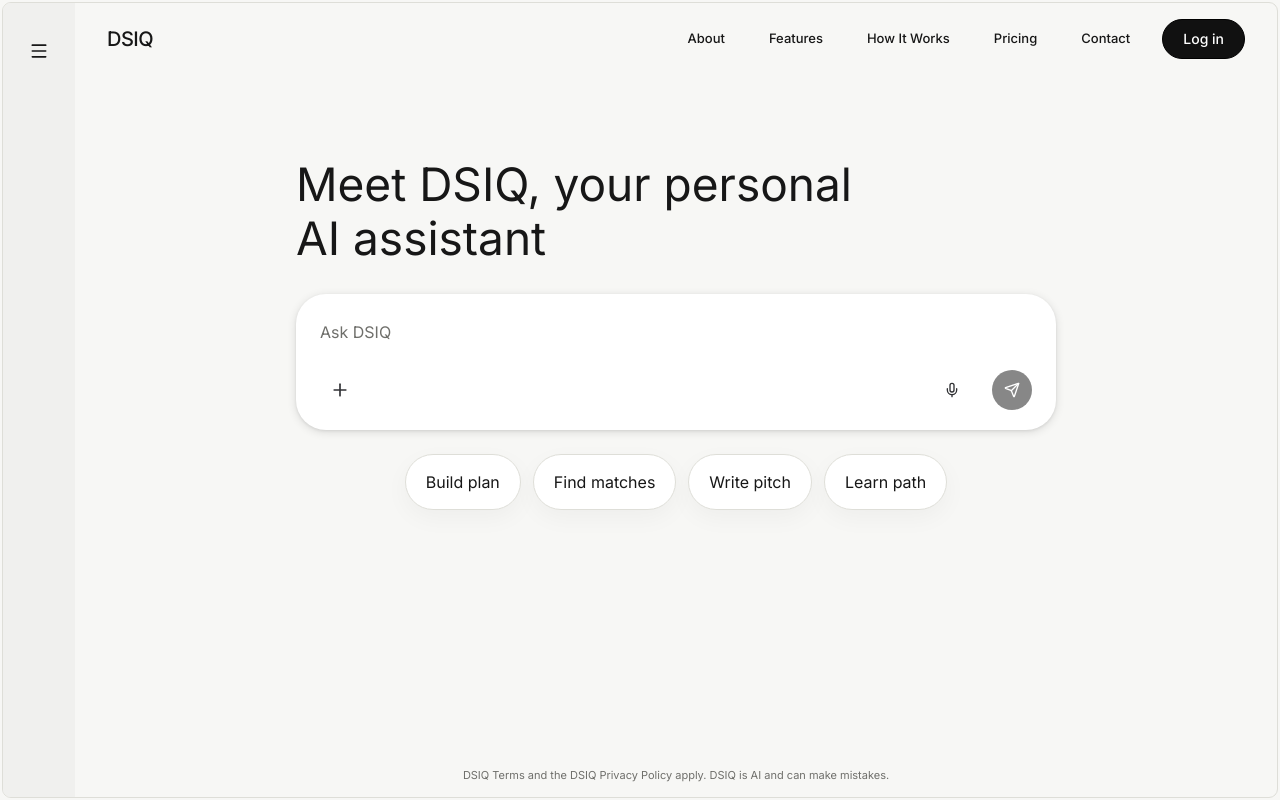
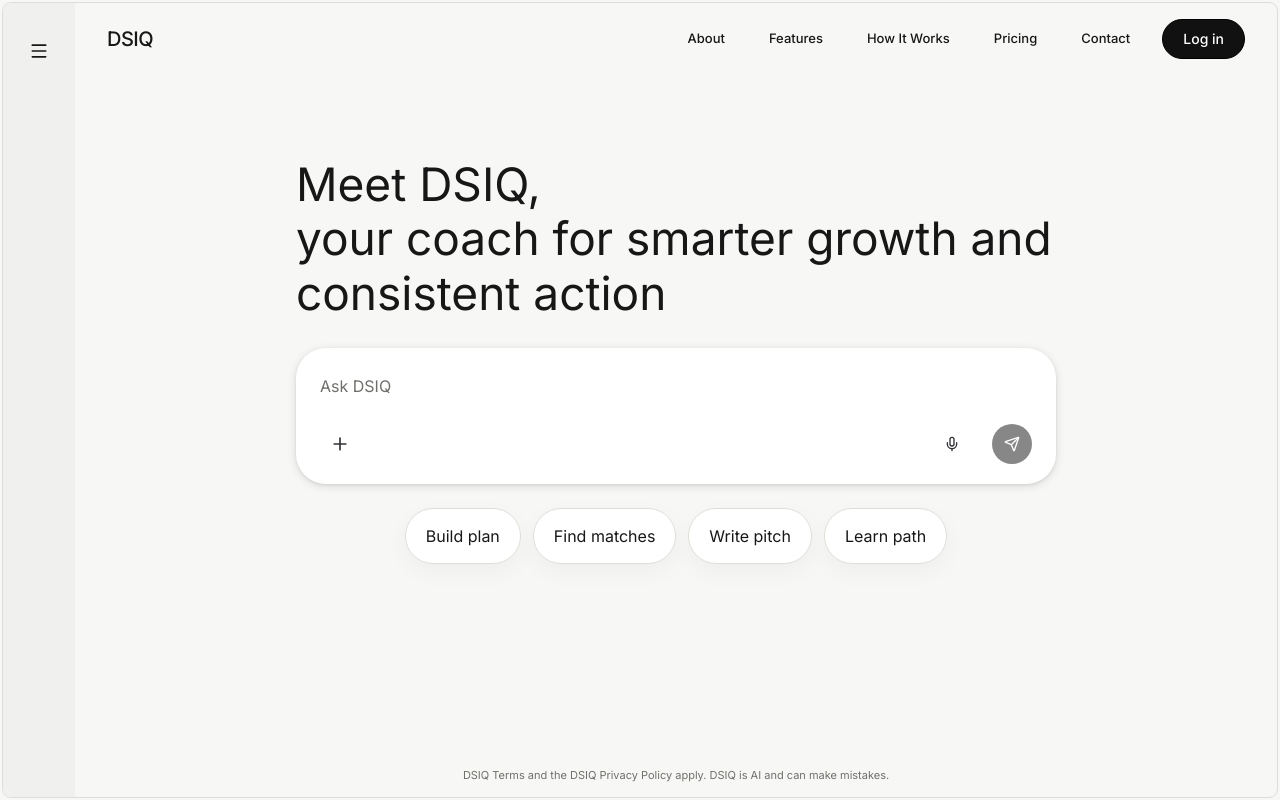
Before and after one commit to devsmaj/dsiq, a Next.js app in the folder frontend/: page / in a window 1280 px wide. Built offline with nearby package versions, Linux system fonts and the light colour scheme; no server answers.

Commit message:
feat: implement rotating hero lines in HomeChat and enhance guest chat handling in PublicChat

```diff
--- a/frontend/src/components/home-chat.tsx
+++ b/frontend/src/components/home-chat.tsx
@@ -12,8 +12,13 @@ import {
   SquarePen,
   X,
 } from "lucide-react";
-import { FormEvent, useRef, useState } from "react";
+import { FormEvent, useEffect, useRef, useState } from "react";
 import { useRouter } from "next/navigation";
+
+const heroLines = [
+  "your AI coach for skills, opportunities, and action",
+  "your coach for smarter growth and consistent action",
+];
 
 const navItems = [
   { href: "/about", label: "About" },
@@ -94,12 +99,21 @@ export function HomeChat() {
   const [isNewChatDialogOpen, setIsNewChatDialogOpen] = useState(false);
   const [isUploadPanelOpen, setIsUploadPanelOpen] = useState(false);
   const [isListening, setIsListening] = useState(false);
+  const [heroLineIndex, setHeroLineIndex] = useState(0);
   const [prompt, setPrompt] = useState("");
   const [quickActions] = useState(shufflePromptModes);
   const promptInputRef = useRef<HTMLInputElement>(null);
   const photoInputRef = useRef<HTMLInputElement>(null);
   const fileInputRef = useRef<HTMLInputElement>(null);
   const recognitionRef = useRef<BrowserSpeechRecognition | null>(null);
+
+  useEffect(() => {
+    const interval = window.setInterval(() => {
+      setHeroLineIndex((currentIndex) => (currentIndex + 1) % heroLines.length);
+    }, 4000);
+
+    return () => window.clearInterval(interval);
+  }, []);
 
   function openNewChatDialog() {
     setIsDesktopDrawerOpen(false);
@@ -298,8 +312,13 @@ export function HomeChat() {
           <div className="flex flex-1 flex-col items-center px-5 pb-3 pt-[72px] sm:px-8 lg:pt-[82px]">
             <div className="w-full max-w-[760px]">
               <h1 className="text-[42px] font-normal leading-[1.18] text-[color:var(--color-text)] sm:text-[46px]">
-                Meet DSIQ, your personal
-                <br className="hidden sm:block" /> AI assistant
+                <span className="block">Meet DSIQ,</span>
+                <span
+                  key={heroLines[heroLineIndex]}
+                  className="block animate-fade-up"
+                >
+                  {heroLines[heroLineIndex]}
+                </span>
               </h1>
 
               <form
--- a/frontend/src/components/public-chat.tsx
+++ b/frontend/src/components/public-chat.tsx
@@ -89,8 +89,9 @@ function readGuestMessages() {
 export function PublicChat() {
   const searchParams = useSearchParams();
   const initialQuestion = searchParams.get("q")?.trim() || "";
+  const shouldUseGuestChat = searchParams.get("guest") === "true";
   const { isLoading: isAuthLoading, user } = useAuth();
-  const isGuest = !user;
+  const isGuest = shouldUseGuestChat || !user;
   const [messages, setMessages] = useState<GeminiChatMessage[]>([]);
   const [input, setInput] = useState("");
   const [isSending, setIsSending] = useState(false);
@@ -106,7 +107,7 @@ export function PublicChat() {
   const recognitionRef = useRef<BrowserSpeechRecognition | null>(null);
 
   useEffect(() => {
-    if (isAuthLoading || user) {
+    if (initialQuestion || (!shouldUseGuestChat && (isAuthLoading || user))) {
       return;
     }
 
@@ -115,7 +116,7 @@ export function PublicChat() {
     }, 0);
 
     return () => window.clearTimeout(timeout);
-  }, [isAuthLoading, user]);
+  }, [initialQuestion, isAuthLoading, shouldUseGuestChat, user]);
 
   useEffect(() => {
     if (!isGuest || messages.length === 0) {
@@ -126,7 +127,11 @@ export function PublicChat() {
   }, [isGuest, messages]);
 
   useEffect(() => {
-    if (isAuthLoading || !initialQuestion || handledInitialQuestion.current) {
+    if (
+      !initialQuestion ||
+      handledInitialQuestion.current ||
+      (isAuthLoading && !shouldUseGuestChat)
+    ) {
       return;
     }
 
@@ -134,7 +139,7 @@ export function PublicChat() {
     void sendMessage(initialQuestion);
     // sendMessage intentionally stays outside deps so the query is handled once.
     // eslint-disable-next-line react-hooks/exhaustive-deps
-  }, [initialQuestion, isAuthLoading]);
+  }, [initialQuestion, isAuthLoading, shouldUseGuestChat]);
 
   useEffect(() => {
     latestMessageRef.current?.scrollIntoView({
@@ -401,7 +406,7 @@ export function PublicChat() {
                   key={`${message.role}-${index}`}
                   className={`max-w-3xl text-sm leading-7 ${
                     message.role === "user"
-                      ? "ml-auto rounded-[1.5rem] bg-[#111111] px-5 py-4 !text-white"
+                      ? "ml-auto px-1 py-2 text-right text-[color:var(--color-text)]"
                       : "px-1 py-2 text-[color:var(--color-text)]"
                   }`}
                 >
```
